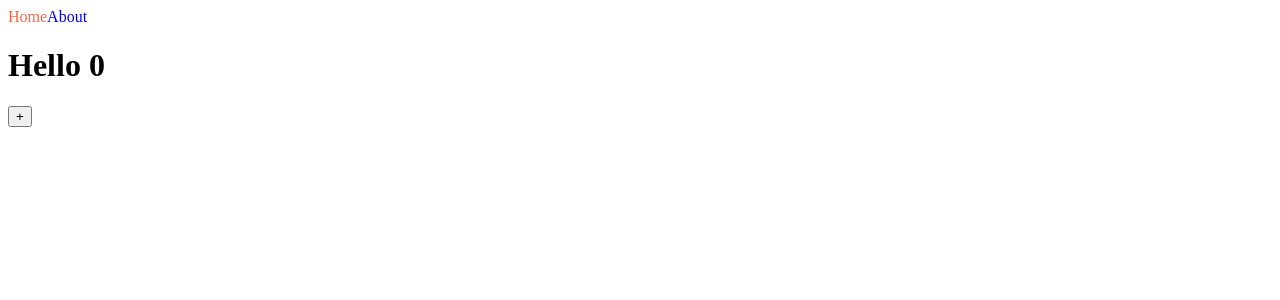
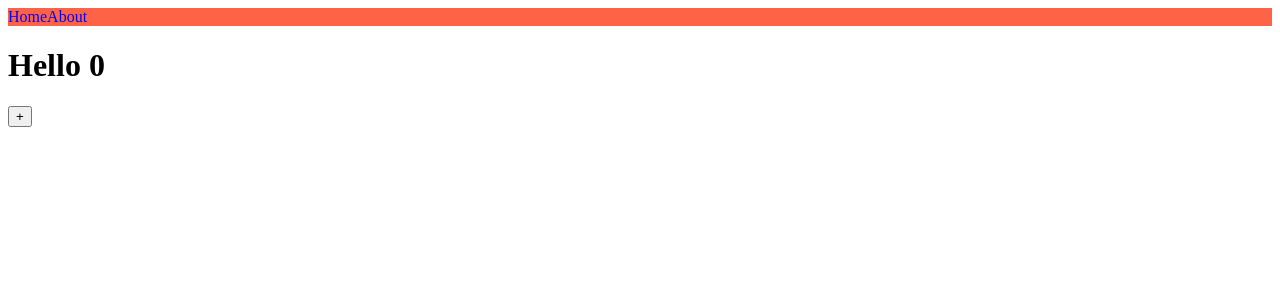
Before and after one commit to root-zero-o/Next.js-prac, a Next.js app: page / in a window 1280 px wide. Shown: the top 300 px of the page. Built offline with nearby package versions, Linux system fonts and the light colour scheme.

Commit message:
styles jsx 코드 예제 추가

```diff
--- a/components/NavBar.js
+++ b/components/NavBar.js
@@ -1,6 +1,5 @@
 import Link from "next/link";
 import { useRouter } from "next/router";
-import styles from "./NavBar.module.css";
 
 const NavBar = () => {
 
@@ -9,15 +8,22 @@
     return (
         <nav>
         <Link href="/">
-            <a className={`
-                ${styles.link}
-                ${router.pathname === "/" ? styles.active : ''}`}>Home</a>
+            <a className={router.pathname === "/" ? "active" : ""}>Home</a>
         </Link>
         <Link href="/about">
-            <a className={`
-                ${styles.link}
-                ${router.pathname === "/about" ? styles.active : ''}`}>About</a>
+            <a className={router.pathname === "/about" ? "active" : ""}>About</a>
         </Link>
+        <style jsx>{`
+            nav {
+                background-color: tomato;
+            }
+            a {
+                text-decoration: none;
+            }
+            .active {
+                color: blue;
+            }
+        `}</style>
     </nav>
     )
 }
@@ -34,3 +40,7 @@
 // class 이름이 랜덤한 text로 들어가기 때문에 충돌이 일어나지 않는다.
 // 다른 컴포넌트에서도 nav라는 class이름을 사용할 수 있다 !
 // 2-1 ) 두개의 class를 넣고 싶다면 ? 특정 문자열을 만들어서 삽입한다.
+
+// 3. styles jsx
+// 컴포넌트별로 독립되어 있다.
+// 이것도 역시 class이름이 랜덤한 text로 들어감
--- a/components/NavBar.module.css
+++ /dev/null
@@ -1,7 +0,0 @@
-.link {
-    text-decoration: none;
-}
-
-.active {
-    color: tomato;
-}
```
